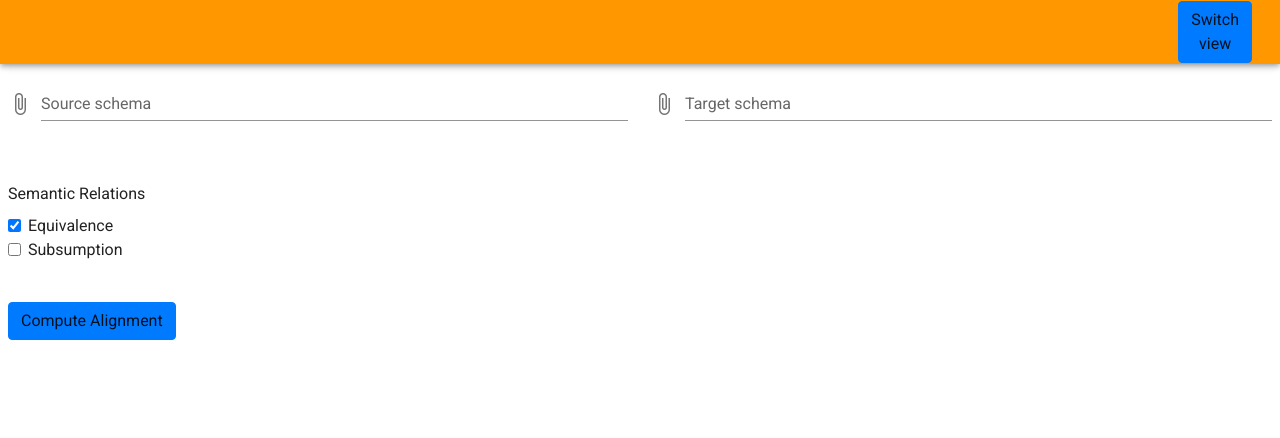
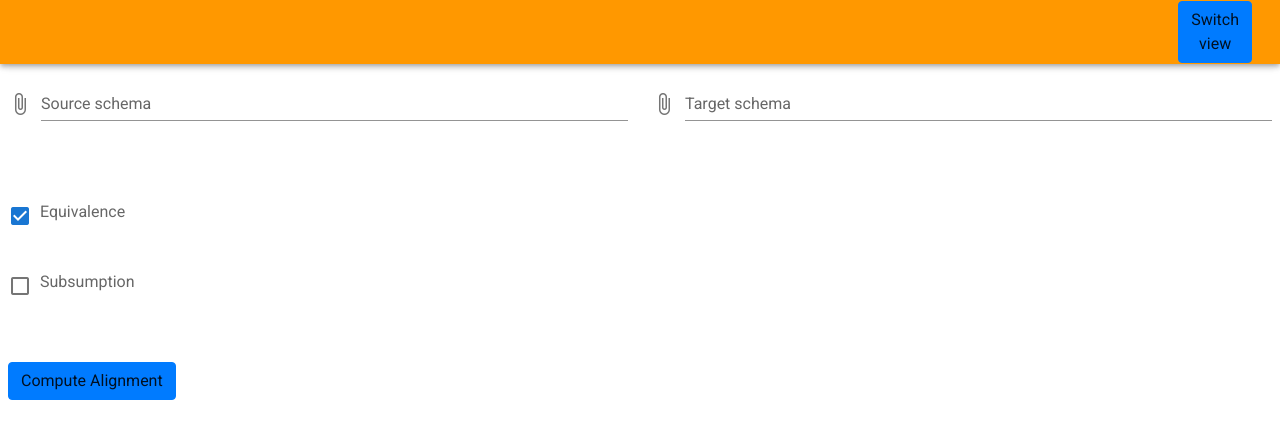
Before and after one commit to ReiseNavet/data-integration-tool-frontend, a Vue app: page / in a window 1280 px wide. Shown: the top 438 px of the page. Built offline with nearby package versions, Linux system fonts and the light colour scheme.

Commit message:
Update checkboxes to v-checkboxes

```diff
--- a/src/views/Form.vue
+++ b/src/views/Form.vue
@@ -23,15 +23,14 @@
 
     <div class="row p-2">
       <div class="col">
-        <label for="relations">Semantic Relations</label>
-        <div class="form-check">
-          <input class="form-check-input" type="checkbox" value="equivalence" id="equivalence" v-model="equivalence">
-          <label class="form-check-label" for="equivalence"> Equivalence </label>
-        </div>
-        <div class="form-check">
-          <input class="form-check-input" type="checkbox" value="subsumption" id="subsumption" v-model="subsumption">
-          <label class="form-check-label" for="subsumption"> Subsumption </label>
-        </div>
+        <v-checkbox
+          v-model="equivalence"
+          label="Equivalence"
+        />
+        <v-checkbox
+          v-model="subsumption"
+          label="Subsumption"
+        />
       </div>
     </div>
 
@@ -72,7 +71,6 @@ export default {
       this.$emit('submit', this.formData)
     },
   },
-  watch: {}
 }
 </script>
 
```
Also changed, not shown: src/App.vue (+0 -9 lines).
